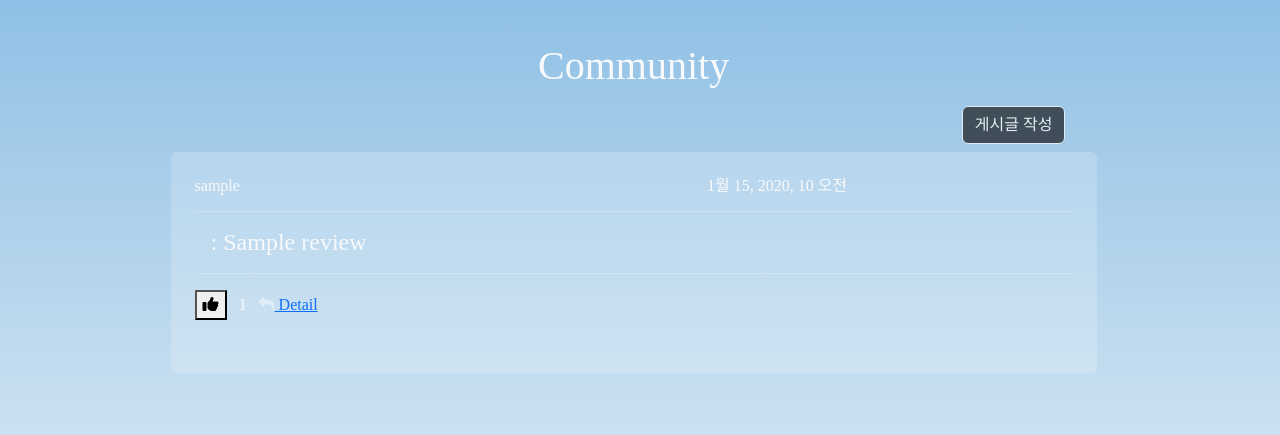
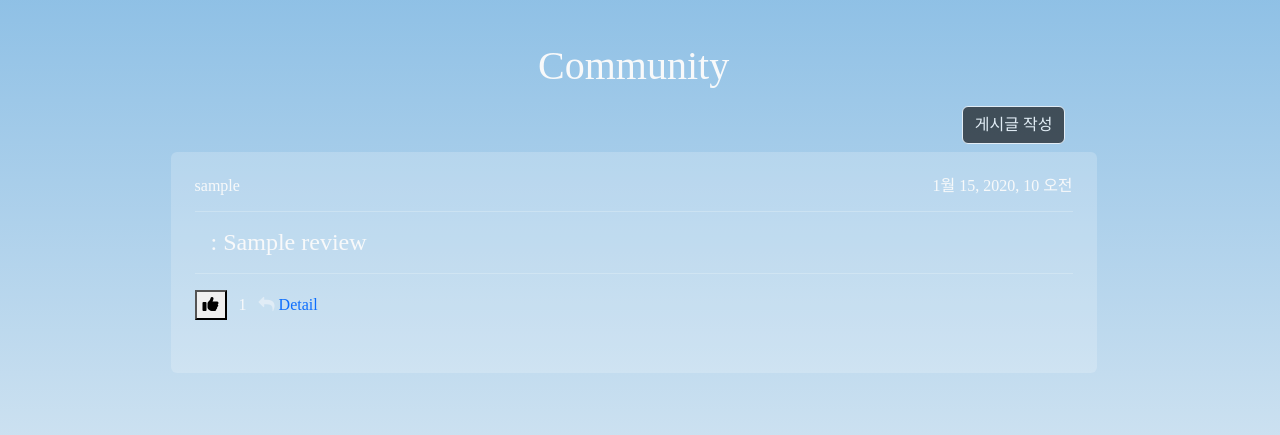
Before and after one commit to isangbin/Cloud, a Django app: page /community/ in a window 1280 px wide. Shown: the part 102-537 px from the top of the page. Run offline with Django 3.2, Linux system fonts and the light colour scheme; a user stored in the database is signed in; tables that the repository leaves empty hold one stand-in row (values such as "Sample post"); some libraries are stand-ins or nearby versions; some web fonts are replaced.

Commit message:
front_isnagbin

```diff
--- a/accounts/models.py
+++ b/accounts/models.py
@@ -5,7 +5,7 @@ from PIL import Image
 # Create your models here.
 class User(AbstractUser):
     followings = models.ManyToManyField('self', symmetrical=False, related_name='followers')
-    modeselect = models.BooleanField(default=False)
+    favorite = models.IntegerField(null=True)
 
 class Profile(models.Model):
     user = models.OneToOneField(User, on_delete=models.CASCADE)
--- a/accounts/templates/accounts/update.html
+++ b/accounts/templates/accounts/update.html
@@ -15,6 +15,7 @@
   body {
     padding-top: 0px;
   }
+
 {% endblock style %}
 
 {% block content %}
--- a/community/templates/community/index.html
+++ b/community/templates/community/index.html
@@ -1,12 +1,14 @@
 {% extends 'base.html' %}
 {% block style %}
-  body{
+  body {
     margin-top:3rem;
   }
   #review {
     background-color: rgba(256, 256, 256, 0.2);
   }
-
+  a {
+    text-decoration-line: none;
+  }
 
   {% comment %} .g-height-50 {
     height: 50px;
@@ -58,8 +60,10 @@
         <div class="media my-2">
           <div id="review" class="media-body p-4 rounded text-light">
             <div class="row d-flex">
-              <h6 class="col-4 text-light m-0">{{ review.user }}</h6>
-              <h6 class="offset-3 col-5 text-end m-0">{{ review.created_at }}</h6>
+              <a class="col-4 m-0" href="{% url 'accounts:profile' review.user.username %}">
+                <h6 class="text-light m-0">{{ review.user }}</h6>
+              </a>
+              <h6 class="col-8 text-end m-0">{{ review.created_at }}</h6>
             </div>
             <hr>
             <h4 class="mx-3"><{{ review.movie_title }}> : {{ review.title }}</h3>
--- a/movies/templates/movies/detail.html
+++ b/movies/templates/movies/detail.html
@@ -57,7 +57,9 @@
                 <p id="production_companies" class="card-text text-light">제작사 |</p>
               </div>
             </div>
-            <a class="offset-10 btn btn-dark my-3" href="{% url 'movies:index' %}">뒤로가기</a>
+            <a class="offset-10 btn btn-dark my-3" href="{{request.META.HTTP_REFERER}}">뒤로가기</a>
+            {% comment %} <a href="javascript:history.go(-1)">Back</a> {% endcomment %}
+            {% comment %} <input type=button value="Previous Page" onClick="javascript:history.go(-1);"> {% endcomment %}
           </div>
         </div>
       </div>
--- a/templates/base.html
+++ b/templates/base.html
@@ -113,6 +113,9 @@
     .toggler {
       border-color: white;
       background-color: white;
+    }
+    .card {
+      background-color: rgba(255, 255, 255, 0.3);
     }
     {% comment %} .gradient-custom-3 {
       background: #84fab0;
```
Also changed, not shown: accounts/templates/accounts/profile.html (+19 -14 lines), community/templates/community/detail.html (+7 -1 lines), accounts/migrations/0001_initial.py, community/migrations/0001_initial.py, movies/migrations/0001_initial.py.
